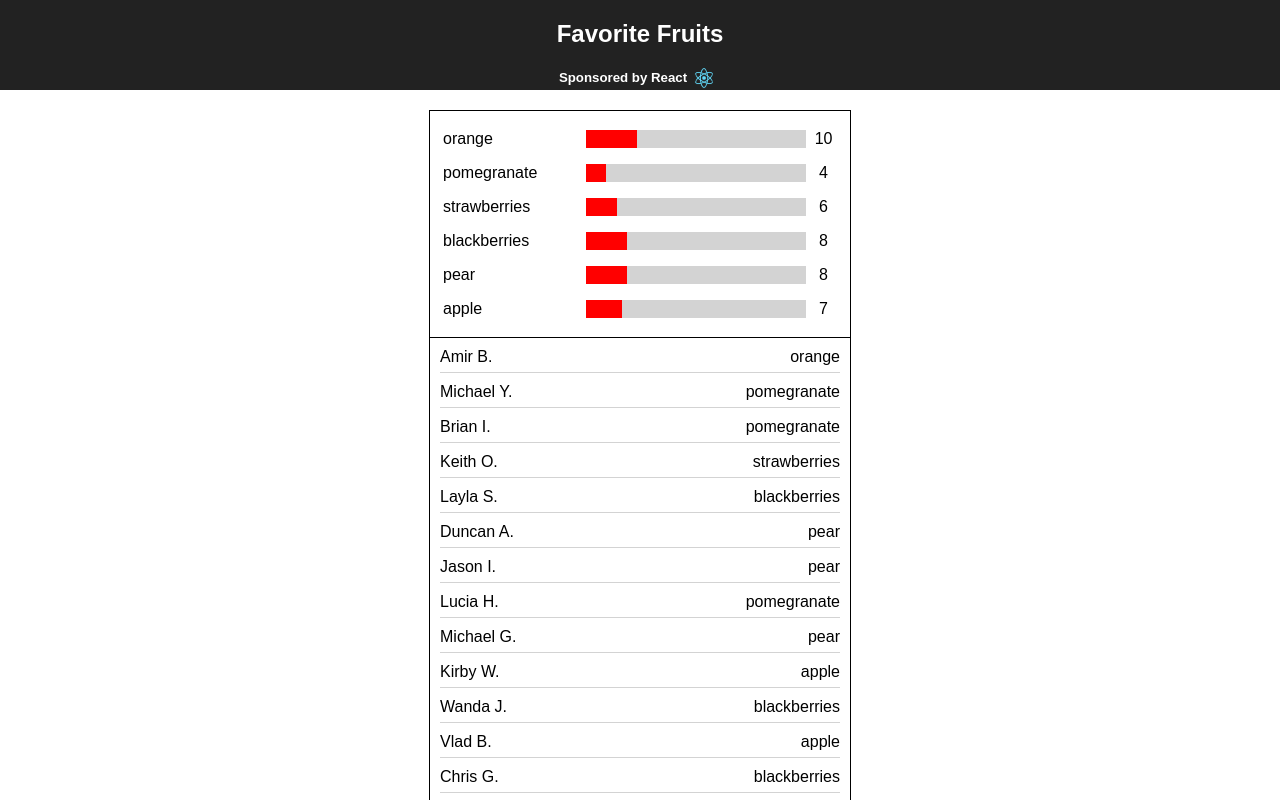
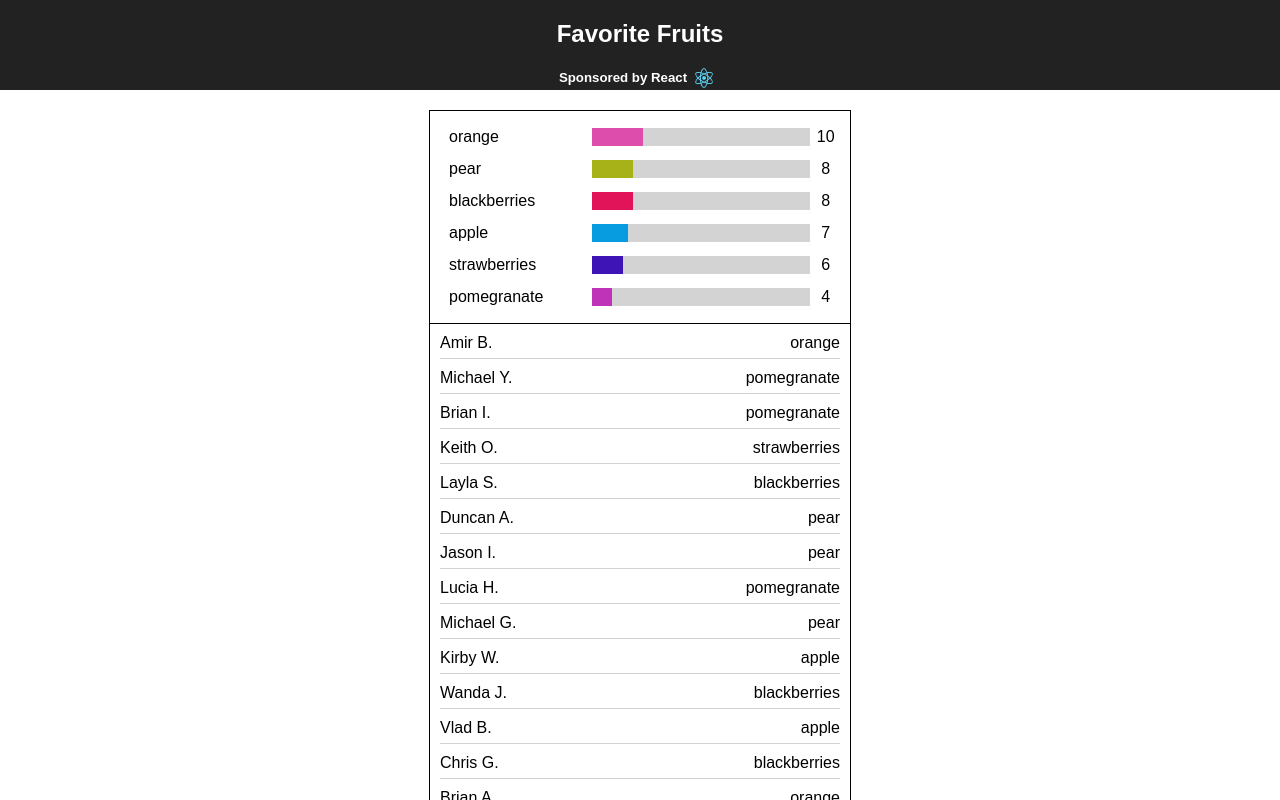
Before and after one commit to mgable/UI-coding-challenge, a React (Create React App) app: page / in a window 1280 px wide. Shown: the top 800 px of the page. Built offline with nearby package versions, Linux system fonts and the light colour scheme.

Commit message:
stretch goals

```diff
--- a/src/App.css
+++ b/src/App.css
@@ -46,15 +46,17 @@
 }
 
 .total {
-   background-color: red;
+   background-color: darkgray;
 }
 
 .name {
   cursor: pointer;
+  padding: 0 0 0 8px;
 }
 
 .table {
   width: 100%;
+  border-spacing: 0;
 }
 
 .right-float {
--- a/src/App.js
+++ b/src/App.js
@@ -4,11 +4,13 @@ import './App.css';
 import  './FruitasticApi.js';
 import _ from 'underscore';
 import './poly.js'
+import Name from './components/Name.js'
+import Row from './components/Row.js'
 
 class App extends Component {
 	constructor(props) {
 		super(props);
-		this.state = {"data": [], "groups": {}, "total": 0, "items": []}
+		this.state = {"data": [], "groups": {}, "total": 0, "items": [], "response" :[]}
 	}
 
 	componentDidMount() {
@@ -18,17 +20,16 @@ class App extends Component {
 			groups = _.groupBy(response, (item) => { return item.favoriteFruit})
 			total = _.reduce(_.values(groups), (acc, i) => {return acc + i.length}, 0);
 			items = this.parseGroups(groups)
-			this.setState({data, groups, total, items});
+			this.setState({data, groups, total, items, response});
 		});
 	}
 
 	parseGroups(groupsObj){
 		var results = [];
 		for (let prop in groupsObj){
-			results.push({name: prop, count: groupsObj[prop].length})
+			results.push({name: prop, count: groupsObj[prop].length, bgcolor: this.generateColor()})
 		}
-
-		return results;
+		return (_.sortBy(results, (item) => {return item.count})).reverse();
 	}
 
 	selectFruit(item, rowIdx){
@@ -39,8 +40,23 @@ class App extends Component {
 			row.className = "table-row";
 		}
 		row.className += " active";
+		this.filter(item);
 
     	console.log(`Fruit selected: ${item.name}, ${item.count}`);
+	}
+
+	filter(which){
+		var data = _.filter(this.state.response, (item)=> {return item.favoriteFruit === which.name});
+		this.setState({data});
+	}
+
+	generateColor(){
+		var letters = '0123456789ABCDEF',
+			color = '#';
+		for (var i = 0; i < 6; i++) {
+			color += letters[Math.floor(Math.random() * 16)];
+		}
+		return color;
 	}
 
 	render() {
@@ -56,15 +72,16 @@ class App extends Component {
 							{this.state.items.map((item, idx) => {
 								var style = {
 									width: (item.count * 100) / this.state.total + "%",
+									backgroundColor: item.bgcolor
 								};
-								return <tr key={idx} className="table-row" id={'tr-' + idx}><td><div onClick={() => {this.selectFruit(item, idx)}} className="name left-align">{item.name}</div></td><td className="row-holder"><div className="row-background"><div className="total" style={style}>&nbsp;</div></div></td><td>{item.count}</td></tr>
+								return <Row onClick={this.selectFruit.bind(this)} key={idx} idx={idx} item={item} style={style}></Row>
 							})}
 						</tbody>
 					</table>
 				</div>
 				<ul className="name-holder">
 					{this.state.data.map((item, idx) => {
-						return <li className="person" key={idx}><span className="left-float">{item.name}</span><span className="right-float">{item.favoriteFruit}</span></li>
+						return <Name key={idx} item={item}></Name>
 					})}
 				</ul>
 			</div>
--- /dev/null
+++ b/src/components/Name.js
@@ -0,0 +1,7 @@
+import React  from 'react';
+
+function Name(props) {
+ 	return <li className="person"><span className="left-float">{props.item.name}</span><span className="right-float">{props.item.favoriteFruit}</span></li>
+}
+
+export default Name
--- /dev/null
+++ b/src/components/Row.js
@@ -0,0 +1,7 @@
+import React  from 'react';
+
+function Row(props) {
+ 	return <tr className="table-row" id={'tr-' + props.idx}><td><div onClick={() => {props.onClick(props.item, props.idx)}} className="name left-align">{props.item.name}</div></td><td className="row-holder"><div className="row-background"><div className="total" style={props.style}>&nbsp;</div></div></td><td>{props.item.count}</td></tr>
+}
+
+export default Row
```
